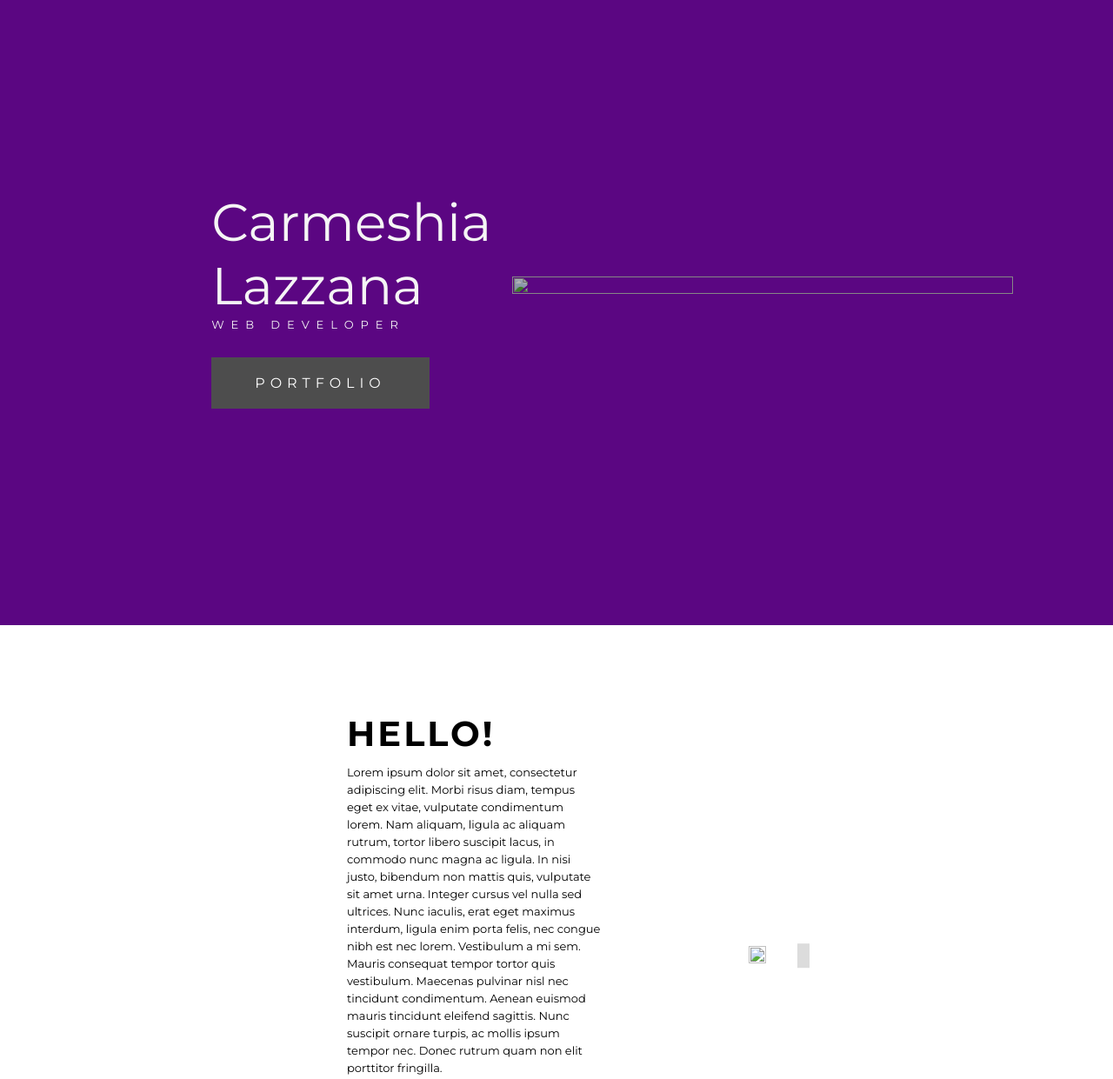
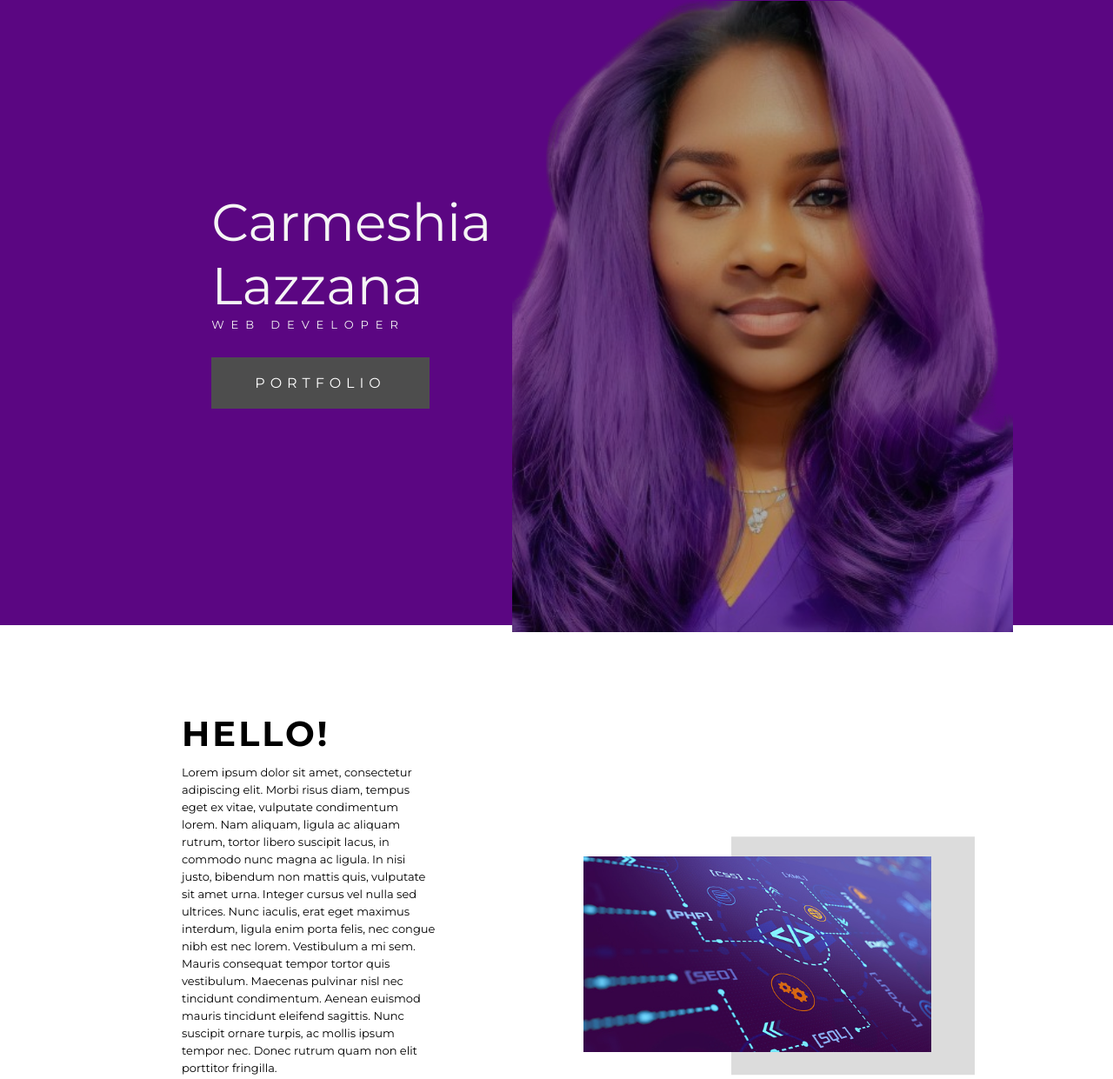
Before and after one commit to Meshia13/Web-Portfolio, a plain HTML site: page index.html in a window 1280 px wide. Shown: the part 81-1322 px from the top of the page at 87% size. Drawn offline with Linux system fonts and the light colour scheme; the site is published under a folder, as on GitHub Pages, so addresses that start at the root find nothing; a web font is replaced by a local one.

Commit message:
Add files via upload
updating links

```diff
--- a/index.html
+++ b/index.html
@@ -50,7 +50,7 @@
         </div>
 
         <div class="cover-img">
-            <img src="/assets/images/img2.png" alt="">
+            <img src="assets/images/img2.png" alt="">
 
         </div>
     </section>
@@ -73,7 +73,7 @@
 
         <div class="about-img">
             <div class="about-img-wrapper">
-                <img src="/assets/images/main-img.jpg" alt="">
+                <img src="assets/images/main-img.jpg" alt="">
             </div>
         </div>
 
```
